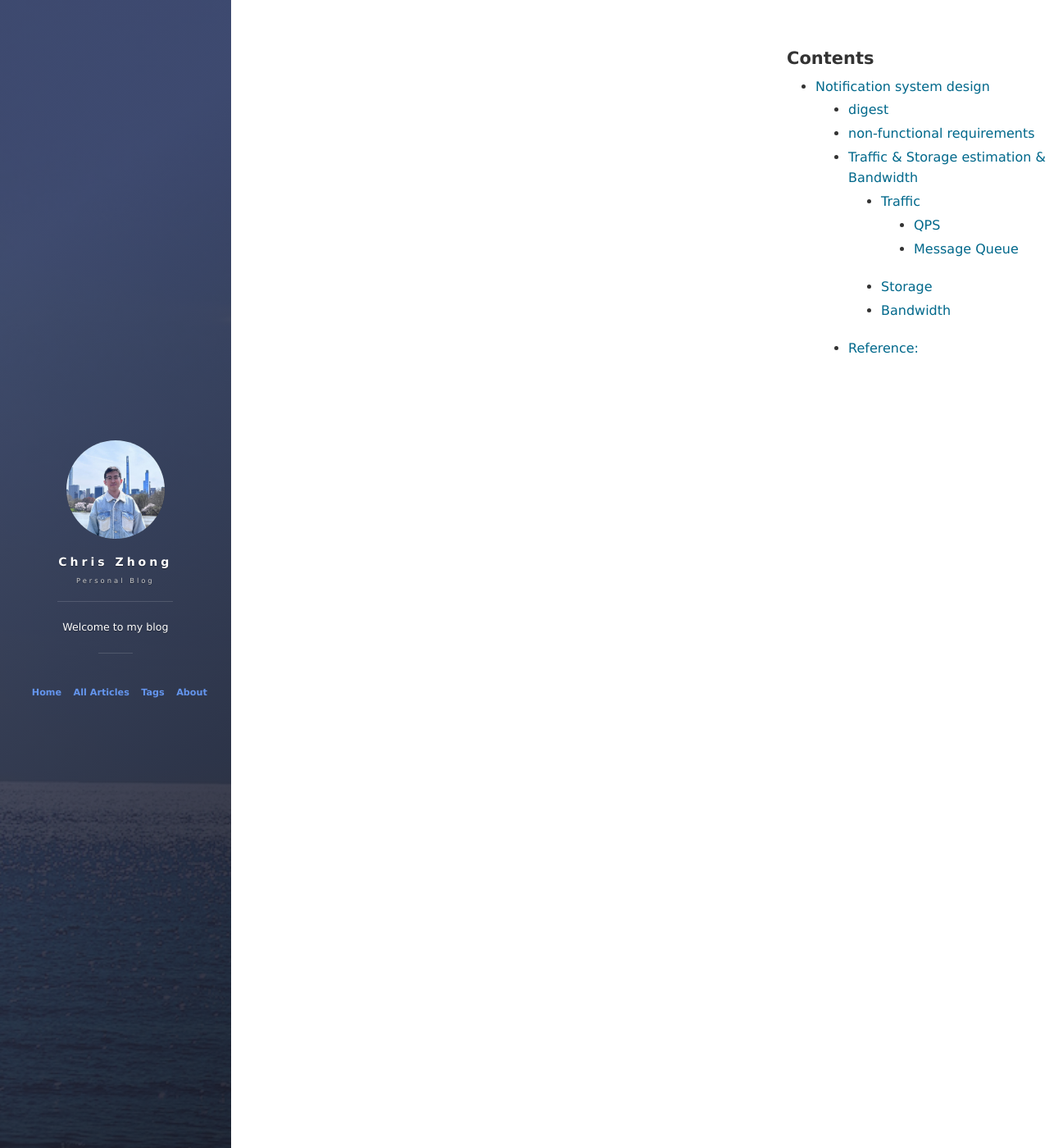
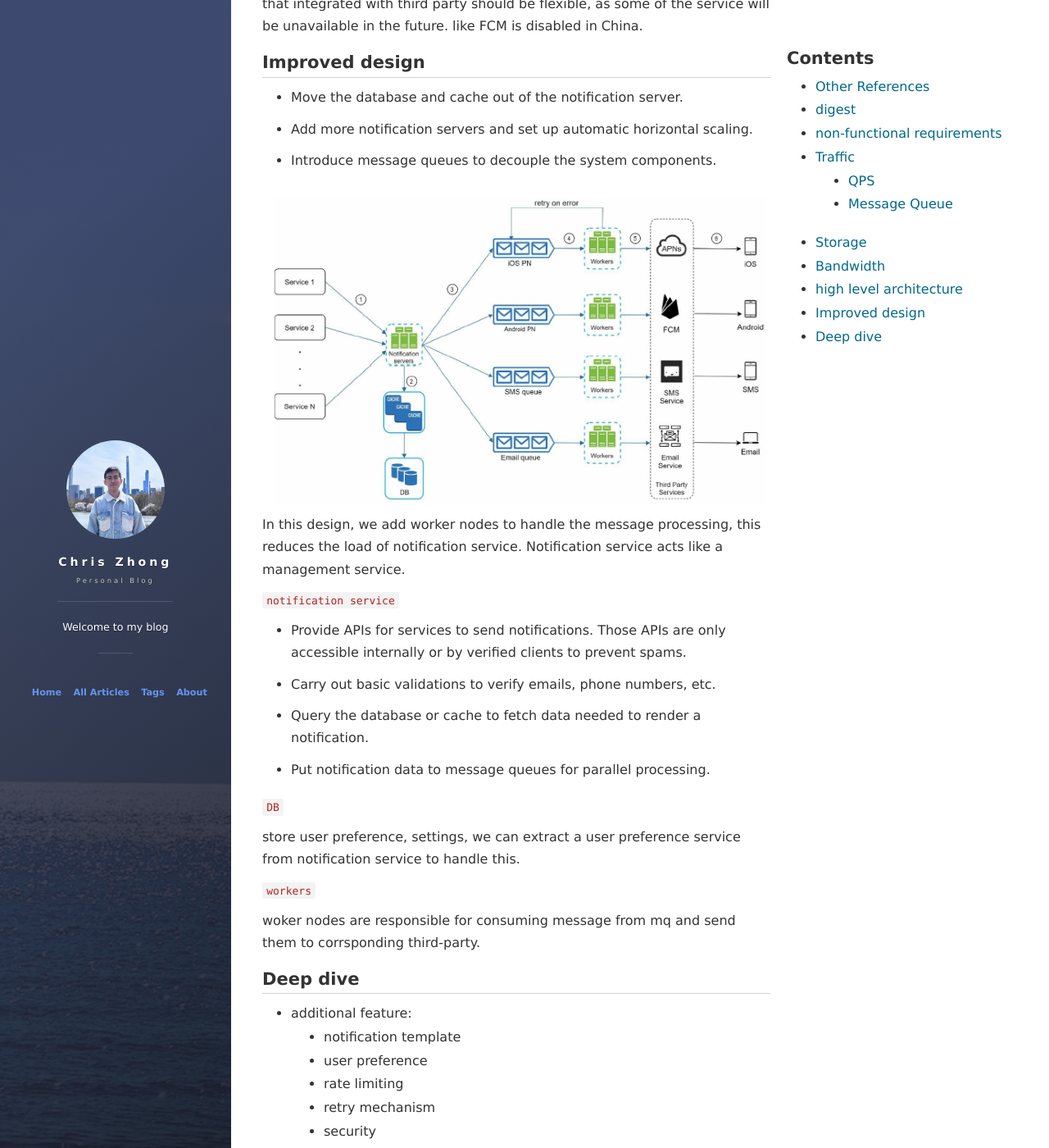
Before and after one commit to ChrisZZhong/chriszzhong.github.io, a Jekyll site: the page built from _posts/2025-01-22-systemDeisng-notification-system.md, in a window 1280 px wide and 1400 px high, scrolled down 3821 px. Shown: the whole window at 82% size. Built offline with Jekyll 4.4.1, drawn with Linux system fonts in a browser that asks for light colours; nearby versions of some CDN libraries; comment, search, counter and statistics services are not loaded; some of the changed text lies outside the part shown.

Commit message:
update notification

````diff
--- a/_posts/2025-01-22-systemDeisng-notification-system.md
+++ b/_posts/2025-01-22-systemDeisng-notification-system.md
@@ -2,11 +2,15 @@
 layout: post
 title: "System design - notification system"
 date: 2025-01-22
-description: "System design"
+description: "notification system"
 tag: System Design
 ---
 
-# Notification system design
+## Other References
+
+1. [system-design-notification-system-part-1](https://freedium.cfd/https://medium.com/dev-genius/system-design-notification-system-part-1-cf4efadf9fd2)
+
+2. [system-design-notification-system-part-2](https://freedium.cfd/https://medium.com/dev-genius/system-design-notification-system-part-2-f5e703c746b2)
 
 ## digest
 
@@ -21,9 +25,11 @@ When talk about notification system, below features should be in your mind:
 
 2. **User preference**:
 
-   - channel (like topic)
+   - userId
+   - channel # push notification, email or SMS
    - frequency (daily, weekly, monthly ...)
    - time (daytime on, night off)
+   - opt-in # boolean unsubscribe?
 
 3. **Template Management**: Support for dynamic templates that can be personalized based on user data.
 
@@ -37,9 +43,14 @@ When talk about notification system, below features should be in your mind:
    - delayed or time-based notifications
    - priority message (system alert) should be processed ahead of others
 
-6. **Analytics and Reporting**:
+6. **monitoring and Analytics**:
 
-   - (delivered, opened, clicked)
+   - Queue status monitoring # auto scale worker nodes
+   - event tracking:
+     - sent error
+     - click
+     - unsubscribe
+     - delivered
 
 7. **Multi-Tenancy**:
    - support differenct client (with same system but isolate data)
@@ -54,11 +65,9 @@ When talk about notification system, below features should be in your mind:
 
 4. Data security: encrypt sensitive data, ensure GDPR
 
-## Traffic & Storage estimation & Bandwidth
+## Traffic
 
-### Traffic
-
-#### QPS
+### QPS
 
 Suppose system will handle 200 million notifications every day.
 
@@ -66,9 +75,9 @@ During peak hours like marketing campaigns or system-wide alerts, assume there w
 
 The peak QPS is 10 million / 60s = 166k/s
 
-#### Message Queue
+### Message Queue
 
-```
+```text
 knowledge in system design interview:
     if message size is around 10k, generally one partition can handle 5k to 10k message per sec.
     if message size is around 1k, generally one partition can handle 50k to 100k message per sec.
@@ -76,33 +85,97 @@ knowledge in system design interview:
 
 Assume each message size is 1k, then say one partition can handle 50k messages/sec, we need 4 \* 50k > 166k, 4 partition to handle the traffic.
 
-### Storage
+## Storage
 
 Assume each message size is 1k, then 200 million message per day need 1k \* 200 million = 200GB/day.
 
-That is 200 GB _ 365 _ 5 = 365 TB for 5 years.
+That is 200 GB _365_ 5 = 365 TB for 5 years.
 
-### Bandwidth
+## Bandwidth
 
 for notifications, assume 50% are email, 30% are SMS, 20% are push notification. (need to consider the peak hour)
 
 1. For Email: assume each email size 10k:
 
-   - 166k _ 50% _ 10k = 880M/s
+   - 166k _50%_ 10k = 880M/s
 
 2. For SMS: assume each text size 1k:
 
-   - 166k _ 30% _ 1k = 50M/s
+   - 166k _30%_ 1k = 50M/s
 
 3. For push: assume each notification size 500 bytes:
-   - 166k _ 20% _ 500 = 16.67M/s
+   - 166k _20%_ 500 = 16.67M/s
 
 total is 880 + 50 + 16.67 = 947 M/s
 
 947 / 125 = 7.2 Gbps
 
-## Reference:
+## high level architecture
 
-1. [system-design-notification-system-part-1](https://freedium.cfd/https://medium.com/dev-genius/system-design-notification-system-part-1-cf4efadf9fd2)
+![first version](https://chriszzhong.github.io/images/System-Design/IMG_1549.png)
 
-2. [system-design-notification-system-part-2](https://freedium.cfd/https://medium.com/dev-genius/system-design-notification-system-part-2-f5e703c746b2)
+The worlflow of first version can be described from left to right.
+
+`Service N`
+
+Represent business services like billing service, payment service etc. these service call notification service to send notification.
+
+`notification service`
+
+In the first version of design, notification service handle api request and process notifications. This will cause the SPOF and has scalability issue and performance issue.
+
+`third party services`
+
+Third party services are responsible for delivering notifications to users. Note that integrated with third party should be flexible, as some of the service will be unavailable in the future. like FCM is disabled in China.
+
+## Improved design
+
+- Move the database and cache out of the notification server.
+
+- Add more notification servers and set up automatic horizontal scaling.
+
+- Introduce message queues to decouple the system components.
+
+![improved version](https://chriszzhong.github.io/images/System-Design/IMG_1550.png)
+
+In this design, we add worker nodes to handle the message processing, this reduces the load of notification service. Notification service acts like a management service.
+
+`notification service`
+
+- Provide APIs for services to send notifications. Those APIs are only accessible internally or by verified clients to prevent spams.
+
+- Carry out basic validations to verify emails, phone numbers, etc.
+
+- Query the database or cache to fetch data needed to render a notification.
+
+- Put notification data to message queues for parallel processing.
+
+`DB`
+
+store user preference, settings, we can extract a user preference service from notification service to handle this.
+
+`workers`
+
+woker nodes are responsible for consuming message from mq and send them to corrsponding third-party.
+
+## Deep dive
+
+- additional feature:
+  - notification template
+  - user preference
+  - rate limiting
+  - retry mechanism
+  - security
+  - monitoring & event tracking
+
+`Reliability`
+
+To prevent data loss, we introduce retry mechanism. Sometimes due to the latency issue or retry, message will be consumed more than once. To prevent this, we assign an unique ID to each event, before processing, workers will check if the event is already consumed in DB.
+
+`monitoring & event tracking`
+
+![](https://chriszzhong.github.io/images/System-Design/IMG_1551.png)
+
+The final version would be:
+
+![](https://chriszzhong.github.io/images/System-Design/IMG_1548.png)
````
